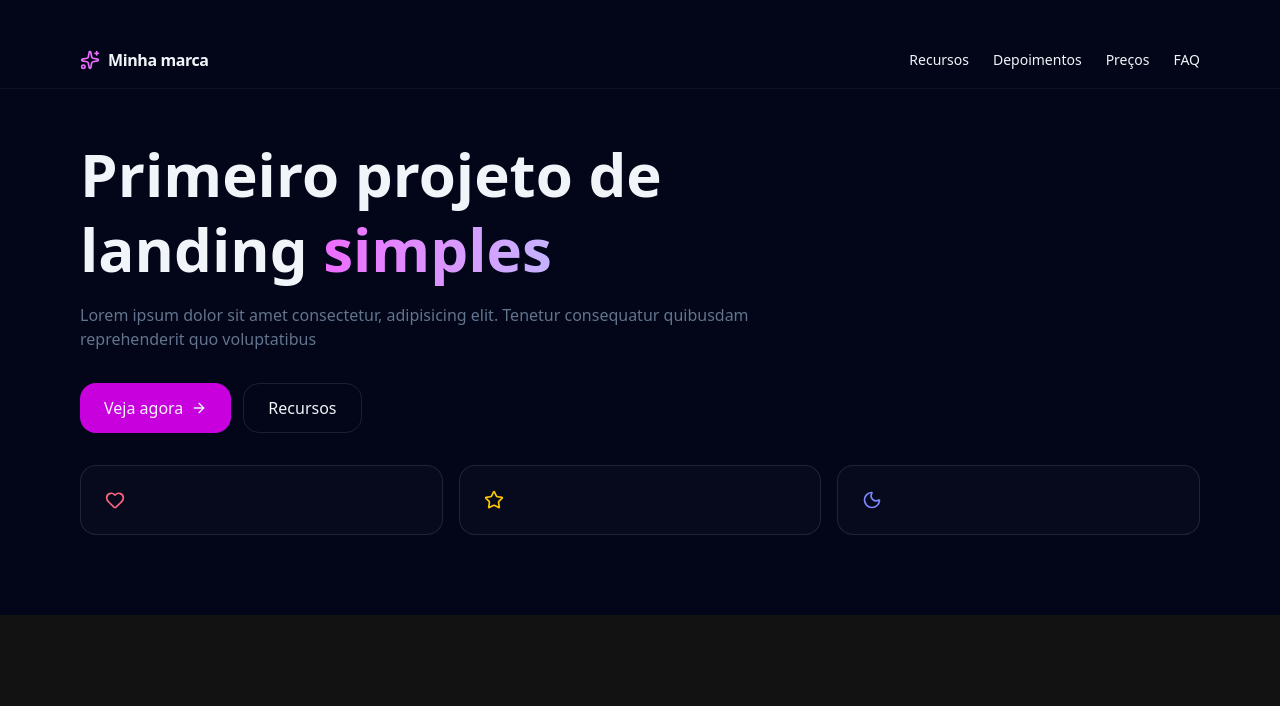
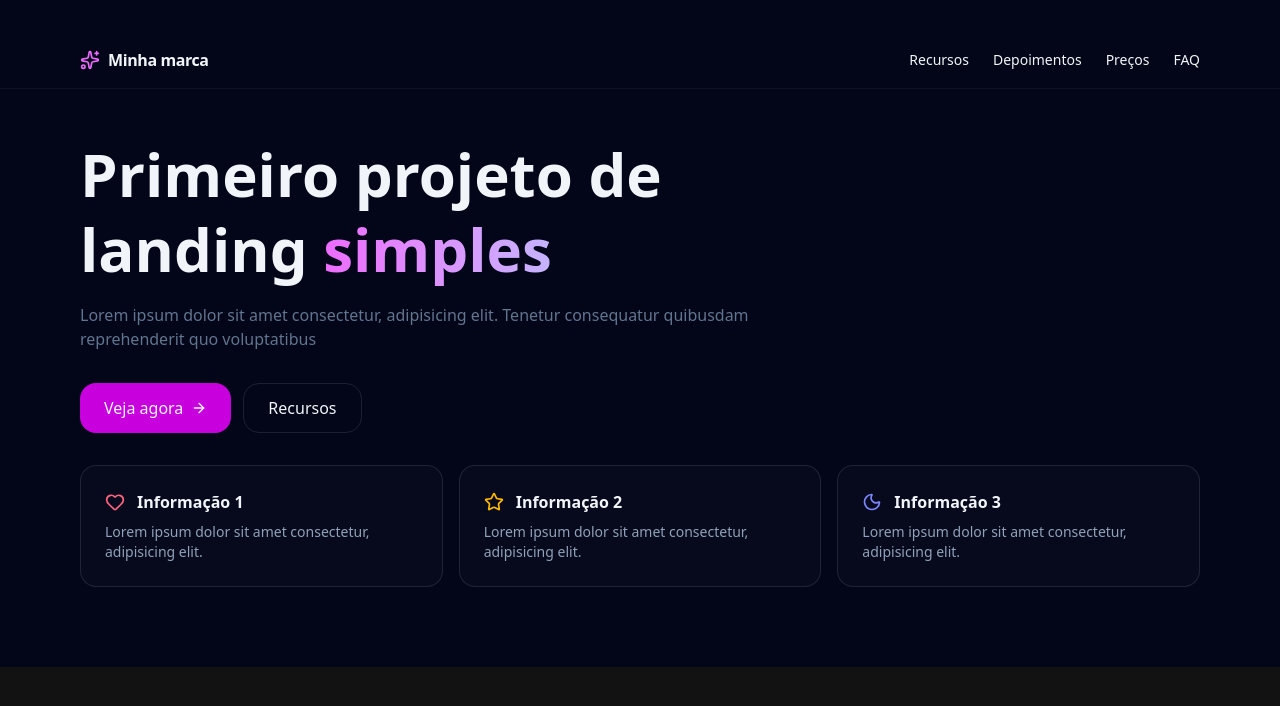
Before and after one commit to Gioomoraes/projeto-site, a React (Vite) app: page / in a window 1280 px wide. Shown: the top 706 px of the page. Built offline with nearby package versions, Linux system fonts and the light colour scheme.

Commit message:
feat: add title and description structure to info cards

```diff
--- a/src/App.jsx
+++ b/src/App.jsx
@@ -141,9 +141,13 @@ function App() {
                 >
                   <div className="flex items-center gap-3">
                     {i == 0 && <Heart className="size-5 text-rose-400" />}
-                    {i == 1 && <Star className="size-5 text-yellow-400" />}
+                    {i == 1 && <Star className="size-5 text-amber-400" />}
                     {i == 2 && <Moon className="size-5 text-indigo-400" />}
+                    <div className="font-semibold">{label}</div>
                   </div>
+                  <p className="text-sm text-slate-400 mt-2">
+                    Lorem ipsum dolor sit amet consectetur, adipisicing elit.
+                  </p>
                 </div>
               )
             )}
```
